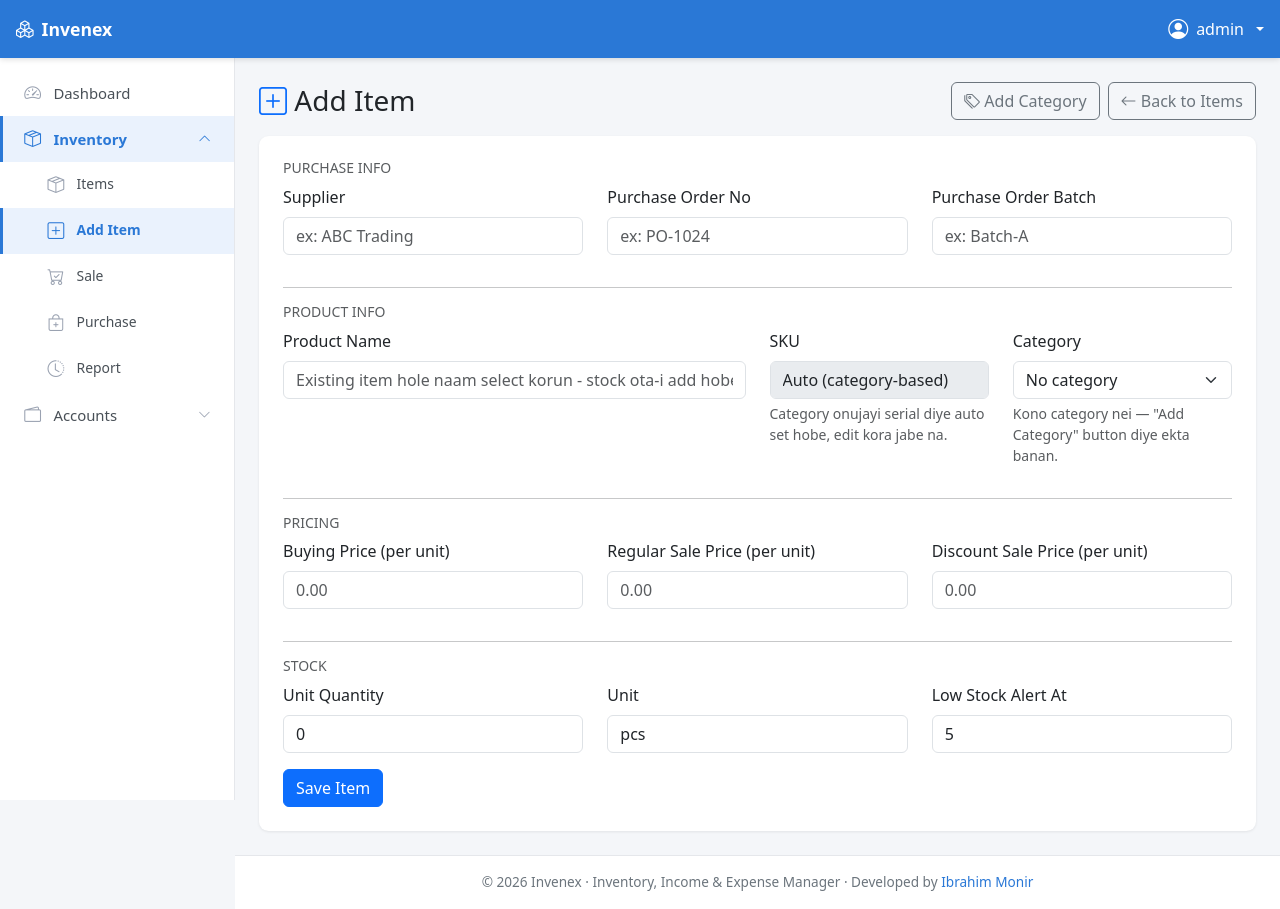
After one commit to ibrahim-monir/invenex, a Flask app: page /inventory/add-item in a window 1280 px wide. The commit adds this page. Run offline with Flask 3, Linux system fonts and the light colour scheme; the visitor is signed in with stand-in values (Sample User, id 1); data comes from the database, SQL or seed files in the repository; data that the repository does not hold is empty.

Commit message:
Split Add Item and Stock In into separate flows
Stock In had grown into two unrelated jobs behind one button: creating a
brand new product, or restocking one that already exists. Separated them:

- "Add Item" is now its own page under Inventory in the sidebar
  (/inventory/add-item), carrying the full new-product form that used to
  live in the Stock In modal (name, category, pricing, initial stock) plus
  its own Add Category quick-add.
- "Stock In" is now a quick modal like the existing "Stock Out" one - pick
  an existing item from a dropdown, quantity, date, and optional purchase
  info. It only ever touches an item that already exists; it can no longer
  create one. Backed by a new /inventory/stock-in route.

The Add Item form still merges into an existing item by name instead of
duplicating it (unchanged safety net from the earlier restock-merge work),
so a name typed there that already exists is still handled gracefully.

Co-Authored-By: Claude Sonnet 5 <noreply@anthropic.com>

```diff
--- a/app.py
+++ b/app.py
@@ -464,6 +464,19 @@ def inventory():
     )
 
 
+@app.route("/inventory/add-item")
+@login_required
+def add_item_page():
+    all_items = Item.query.order_by(Item.name).all()
+    categories = Category.query.order_by(Category.name).all()
+    return render_template(
+        "add_item.html",
+        all_items=all_items,
+        categories=categories,
+        today=date.today().isoformat(),
+    )
+
+
 @app.route("/inventory/sales")
 @login_required
 def sale_page():
@@ -630,19 +643,22 @@ def add_item():
 @login_required
 def add_category():
     name = request.form.get("name", "").strip()
+    next_url = request.form.get("next", "")
+    if not next_url.startswith("/") or next_url.startswith("//"):
+        next_url = url_for("inventory")
 
     if not name:
         flash("Category naam dite hobe.", "danger")
-        return redirect(url_for("inventory"))
+        return redirect(next_url)
 
     if Category.query.filter(func.lower(Category.name) == name.lower()).first():
         flash(f"Category '{name}' already ache.", "danger")
-        return redirect(url_for("inventory"))
+        return redirect(next_url)
 
     db.session.add(Category(name=name))
     db.session.commit()
     flash(f"Category '{name}' add kora hoyeche.", "success")
-    return redirect(url_for("inventory"))
+    return redirect(next_url)
 
 
 @app.route("/inventory/<int:item_id>/stock", methods=["POST"])
@@ -677,6 +693,37 @@ def update_stock(item_id):
     db.session.add(log)
     db.session.commit()
     flash(f"'{item.name}' er stock update hoyeche.", "success")
+    return redirect(url_for("inventory"))
+
+
+@app.route("/inventory/stock-in", methods=["POST"])
+@login_required
+def quick_stock_in():
+    item = Item.query.get_or_404(int(request.form.get("item_id")))
+    quantity = int(request.form.get("quantity", "0") or 0)
+    entry_date = request.form.get("entry_date") or date.today().isoformat()
+    supplier = request.form.get("supplier", "").strip()
+    po_number = request.form.get("po_number", "").strip()
+    po_batch = request.form.get("po_batch", "").strip()
+
+    if quantity <= 0:
+        flash("Quantity 0 er cheye beshi hote hobe.", "danger")
+        return redirect(url_for("inventory"))
+
+    item.quantity += quantity
+    db.session.add(StockLog(
+        item_id=item.id,
+        change_type="in",
+        movement_type="restock",
+        quantity=quantity,
+        reason="Restock",
+        supplier=supplier or None,
+        po_number=po_number or None,
+        po_batch=po_batch or None,
+        entry_date=date.fromisoformat(entry_date),
+    ))
+    db.session.commit()
+    flash(f"'{item.name}' er stock in kora hoyeche.", "success")
     return redirect(url_for("inventory"))
 
 
--- /dev/null
+++ b/templates/add_item.html
@@ -0,0 +1,140 @@
+{% extends "base.html" %}
+{% block title %}Add Item - Invenex{% endblock %}
+{% block content %}
+<div class="d-flex flex-column flex-sm-row justify-content-between align-items-sm-center gap-2 mb-3">
+  <h3 class="mb-0"><i class="bi bi-plus-square text-primary"></i> Add Item</h3>
+  <div class="d-flex flex-wrap gap-2">
+    <button class="btn btn-outline-secondary" data-bs-toggle="modal" data-bs-target="#addCategoryModal"><i class="bi bi-tags"></i> Add Category</button>
+    <a href="{{ url_for('inventory') }}" class="btn btn-outline-secondary"><i class="bi bi-arrow-left"></i> Back to Items</a>
+  </div>
+</div>
+
+<div class="card p-3 p-md-4">
+  <form method="post" action="{{ url_for('add_item') }}">
+    <h6 class="text-muted small text-uppercase mb-2">Purchase Info</h6>
+    <div class="row">
+      <div class="col-md-4 mb-3">
+        <label class="form-label">Supplier</label>
+        <input type="text" name="supplier" class="form-control" placeholder="ex: ABC Trading">
+      </div>
+      <div class="col-md-4 mb-3">
+        <label class="form-label">Purchase Order No</label>
+        <input type="text" name="po_number" class="form-control" placeholder="ex: PO-1024">
+      </div>
+      <div class="col-md-4 mb-3">
+        <label class="form-label">Purchase Order Batch</label>
+        <input type="text" name="po_batch" class="form-control" placeholder="ex: Batch-A">
+      </div>
+    </div>
+
+    <hr>
+    <h6 class="text-muted small text-uppercase mb-2">Product Info</h6>
+    <div class="row">
+      <div class="col-md-6 mb-3">
+        <label class="form-label">Product Name</label>
+        <input type="text" name="name" id="newItemName" class="form-control" list="existingItemNameList" placeholder="Existing item hole naam select korun - stock ota-i add hobe" required>
+        <datalist id="existingItemNameList">
+          {% for item in all_items %}<option value="{{ item.name }}">{% endfor %}
+        </datalist>
+        <div id="existingItemHint" class="text-primary small mt-1 d-none"><i class="bi bi-info-circle"></i> Ei naam-er item age theke ache &mdash; SKU/price change hobe na, shudhu stock quantity add hobe.</div>
+      </div>
+      <div class="col-md-3 mb-3">
+        <label class="form-label">SKU</label>
+        <input type="text" class="form-control" value="Auto (category-based)" disabled>
+        <div class="form-text">Category onujayi serial diye auto set hobe, edit kora jabe na.</div>
+      </div>
+      <div class="col-md-3 mb-3">
+        <label class="form-label">Category</label>
+        <select name="category" class="form-select">
+          <option value="">No category</option>
+          {% for cat in categories %}
+          <option value="{{ cat.name }}">{{ cat.name }}</option>
+          {% endfor %}
+        </select>
+        {% if not categories %}
+        <div class="form-text">Kono category nei &mdash; "Add Category" button diye ekta banan.</div>
+        {% endif %}
+      </div>
+    </div>
+
+    <hr>
+    <h6 class="text-muted small text-uppercase mb-2">Pricing</h6>
+    <div class="row">
+      <div class="col-md-4 mb-3">
+        <label class="form-label">Buying Price (per unit)</label>
+        <input type="number" step="0.01" name="buying_price" class="form-control" min="0" placeholder="0.00">
+      </div>
+      <div class="col-md-4 mb-3">
+        <label class="form-label">Regular Sale Price (per unit)</label>
+        <input type="number" step="0.01" name="selling_price" class="form-control" min="0" placeholder="0.00">
+      </div>
+      <div class="col-md-4 mb-3">
+        <label class="form-label">Discount Sale Price (per unit)</label>
+        <input type="number" step="0.01" name="discount_price" class="form-control" min="0" placeholder="0.00">
+      </div>
+    </div>
+
+    <hr>
+    <h6 class="text-muted small text-uppercase mb-2">Stock</h6>
+    <div class="row">
+      <div class="col-md-4 mb-3">
+        <label class="form-label">Unit Quantity</label>
+        <input type="number" name="quantity" class="form-control" value="0" min="0" required>
+      </div>
+      <div class="col-md-4 mb-3">
+        <label class="form-label">Unit</label>
+        <input type="text" name="unit" class="form-control" value="pcs">
+      </div>
+      <div class="col-md-4 mb-3">
+        <label class="form-label">Low Stock Alert At</label>
+        <input type="number" name="low_stock_threshold" class="form-control" value="5" min="0">
+      </div>
+    </div>
+
+    <button type="submit" class="btn btn-primary" id="stockInSaveBtn">Save Item</button>
+  </form>
+</div>
+
+<!-- Add Category Modal -->
+<div class="modal fade" id="addCategoryModal" tabindex="-1">
+  <div class="modal-dialog">
+    <form method="post" action="{{ url_for('add_category') }}" class="modal-content">
+      <input type="hidden" name="next" value="{{ url_for('add_item_page') }}">
+      <div class="modal-header">
+        <h5 class="modal-title">Add Category</h5>
+        <button type="button" class="btn-close" data-bs-dismiss="modal"></button>
+      </div>
+      <div class="modal-body">
+        <div class="mb-3">
+          <label class="form-label">Category Name</label>
+          <input type="text" name="name" class="form-control" placeholder="ex: Electronics" required>
+        </div>
+        {% if categories %}
+        <div class="small text-muted">Existing: {{ categories | map(attribute='name') | join(', ') }}</div>
+        {% endif %}
+      </div>
+      <div class="modal-footer">
+        <button type="submit" class="btn btn-primary">Save Category</button>
+      </div>
+    </form>
+  </div>
+</div>
+
+<script>
+  const stockInSaveBtn = document.getElementById('stockInSaveBtn');
+
+  const existingItemNames = new Set(
+    {{ all_items | map(attribute='name') | list | tojson }}.map(n => n.toLowerCase())
+  );
+  const nameInput = document.getElementById('newItemName');
+  const existingItemHint = document.getElementById('existingItemHint');
+
+  if (nameInput) {
+    nameInput.addEventListener('input', () => {
+      const isExisting = existingItemNames.has(nameInput.value.trim().toLowerCase());
+      existingItemHint.classList.toggle('d-none', !isExisting);
+      if (stockInSaveBtn) stockInSaveBtn.textContent = isExisting ? 'Add Stock' : 'Save Item';
+    });
+  }
+</script>
+{% endblock %}
--- a/templates/base.html
+++ b/templates/base.html
@@ -130,13 +130,16 @@
     <a class="nav-link {{ 'active' if request.endpoint == 'dashboard' else '' }}" href="{{ url_for('dashboard') }}">
       <i class="bi bi-speedometer2"></i> Dashboard
     </a>
-    {% set inventory_active = request.endpoint in ('inventory', 'sale_page', 'purchase_page', 'stock_report_page') %}
+    {% set inventory_active = request.endpoint in ('inventory', 'add_item_page', 'sale_page', 'purchase_page', 'stock_report_page') %}
     <a class="nav-link submenu-toggle {{ 'active' if inventory_active else '' }}" data-bs-toggle="collapse" href="#inventorySubmenu" role="button" aria-expanded="{{ 'true' if inventory_active else 'false' }}">
       <i class="bi bi-box-seam"></i> Inventory <i class="bi bi-chevron-down chevron ms-auto"></i>
     </a>
     <div class="collapse {{ 'show' if inventory_active else '' }}" id="inventorySubmenu">
       <a class="nav-link submenu-link {{ 'active' if request.endpoint == 'inventory' else '' }}" href="{{ url_for('inventory') }}">
         <i class="bi bi-box-seam"></i> Items
+      </a>
+      <a class="nav-link submenu-link {{ 'active' if request.endpoint == 'add_item_page' else '' }}" href="{{ url_for('add_item_page') }}">
+        <i class="bi bi-plus-square"></i> Add Item
       </a>
       <a class="nav-link submenu-link {{ 'active' if request.endpoint == 'sale_page' else '' }}" href="{{ url_for('sale_page') }}">
         <i class="bi bi-cart-check"></i> Sale
```
Also changed, not shown: templates/inventory.html (+29 -113 lines).
